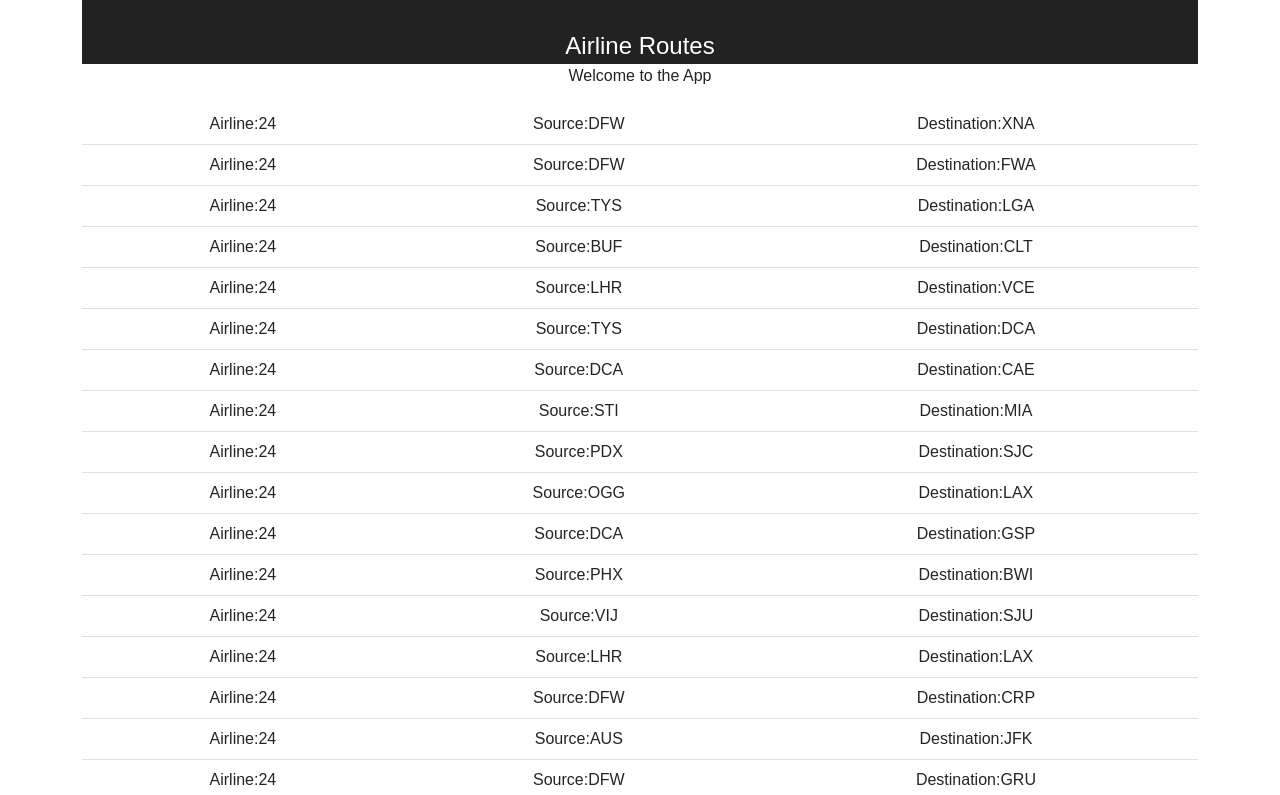
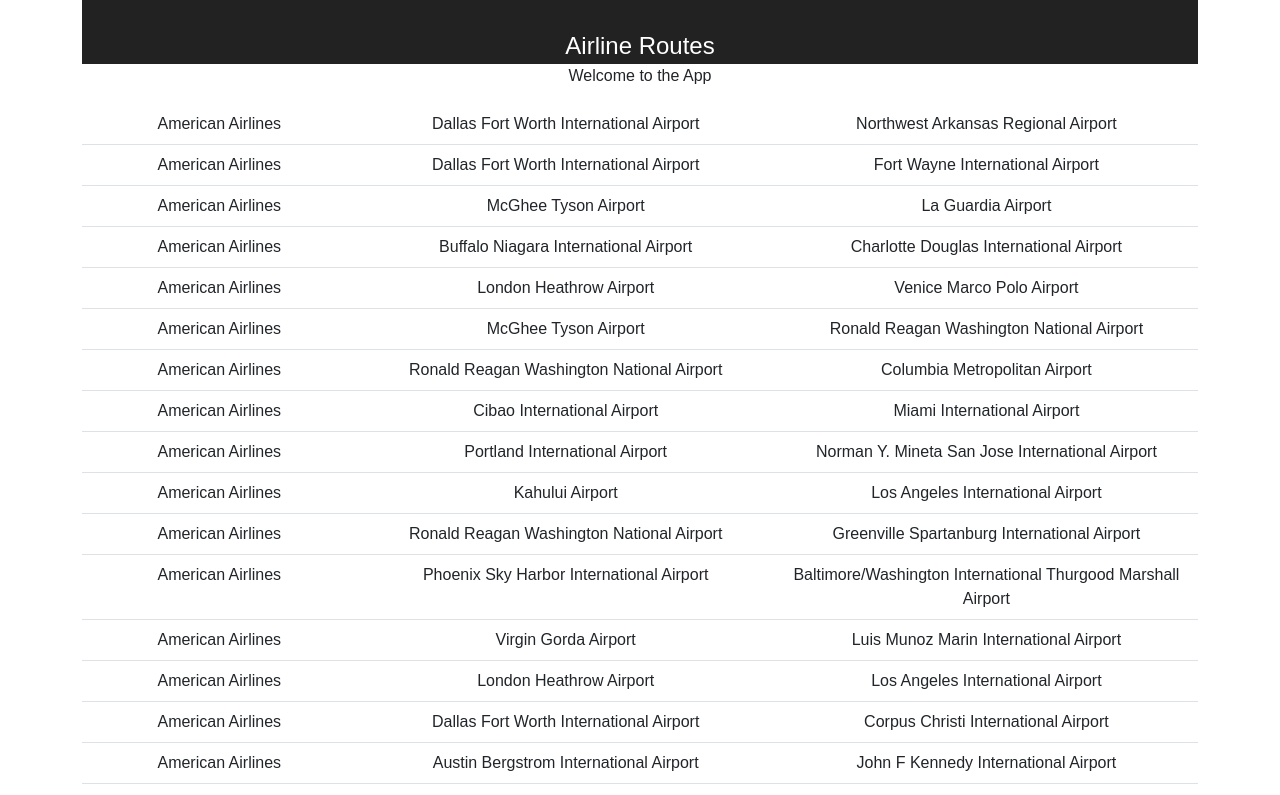
Before and after one commit to 918benjamin/airlines-routes, a React (Create React App) app: page / in a window 1280 px wide. Shown: the top 795 px of the page. Built offline with nearby package versions, Linux system fonts and the light colour scheme.

Commit message:
Step 3: Humanize values in table with getAirlineById and getAirportByCode functions

```diff
--- a/src/App.js
+++ b/src/App.js
@@ -16,9 +16,9 @@
       <tbody>
         {data.routes.map(route =>
           <tr>
-            <td>Airline:{route.airline}</td>
-            <td>Source:{route.src}</td>
-            <td>Destination:{route.dest}</td>
+            <td>{data.getAirlineById(route.airline).name}</td>
+            <td>{data.getAirportByCode(route.src).name}</td>
+            <td>{data.getAirportByCode(route.dest).name}</td>
           </tr>
         )}
       </tbody>
--- a/src/data.js
+++ b/src/data.js
@@ -1395,4 +1395,22 @@
 
 ];
 
-export default {routes, airlines, airports};
+const getAirlineById = function(id) {
+  const airline = airlines.find(airline => airline.id === id);
+
+  return airline;
+};
+
+const getAirportByCode = function(code) {
+  const airport = airports.find(airport => airport.code === code);
+
+  return airport;
+};
+
+export default {
+  routes,
+  airlines,
+  airports,
+  getAirlineById,
+  getAirportByCode
+};
```
